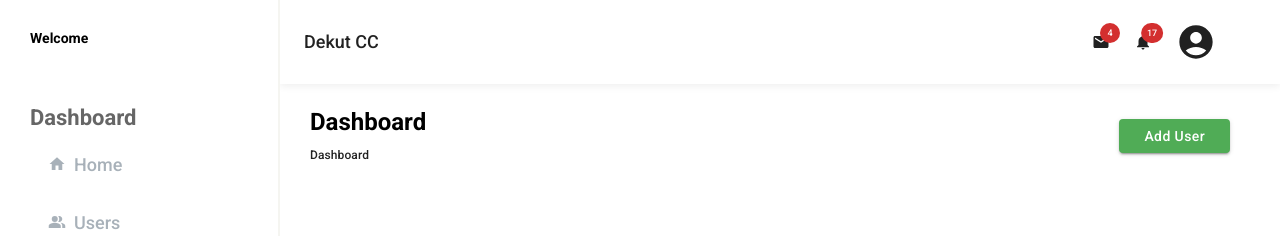
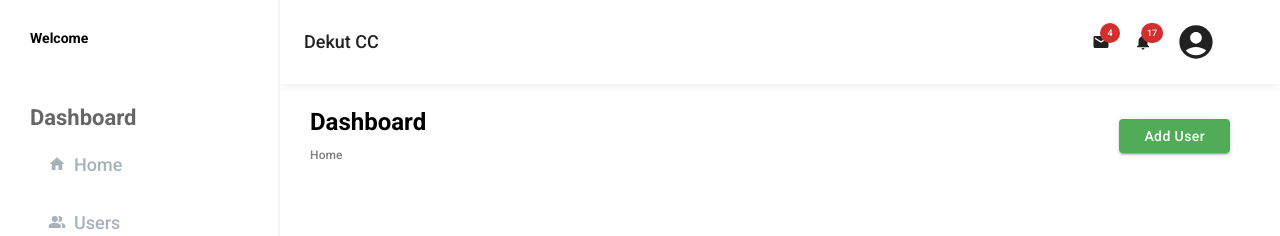
Before and after one commit to marville001/caweb, a React (Create React App) app: page /admin in a window 1280 px wide. Shown: the top 236 px of the page. Built offline with nearby package versions, Linux system fonts and the light colour scheme.

Commit message:
Updated breadcrumbs to be passed as props

```diff
--- a/src/Admin/components/custom/PageHeaderWithBreadCamp.jsx
+++ b/src/Admin/components/custom/PageHeaderWithBreadCamp.jsx
@@ -1,69 +1,15 @@
 import React from "react";
 import Breadcrumbs from "@mui/material/Breadcrumbs";
-import Typography from "@mui/material/Typography";
-import Link from "@mui/material/Link";
 import { styled } from "@mui/material/styles";
 import { Button } from "@mui/material";
 
-import { NavLink, useHistory } from "react-router-dom";
-
-const PageHeaderWithBreadCamp = ({ title }) => {
-  const history = useHistory();
-
-  const generateCrumb = () => {
-    const paths = history.location.pathname.split("/");
-    if (paths[paths.length - 1] === "") {
-      paths.pop();
-    }
-
-    paths.shift();
-
-    console.log({ paths });
-
-    if (paths.length === 1) {
-      return [
-        <Typography key="3" color="text.primary">
-          Dashboard
-        </Typography>,
-      ];
-    } else {
-      const crumbs = [
-        <NavLink underline="hover" style={{ color: "gray" }} to="/admin">
-          Dashboard
-        </NavLink>,
-      ];
-
-      const last = paths[paths.length - 1]
-
-      if (paths.length > 2) {
-        paths.pop();
-        paths.unshift();
-
-        for (let p of paths) {
-          crumbs.push(
-            <NavLink underline="hover" style={{ color: "gray" }} to="/admin/">
-              {p}
-            </NavLink>
-          );
-        }
-      }
-
-      crumbs.push(
-        <Typography key="3" color="text.primary">
-          {last}
-        </Typography>
-      );
-      return crumbs;
-    }
-  };
-  generateCrumb();
-
+const PageHeaderWithBreadCamp = ({ title, crumbs }) => {
   return (
     <CompContainer>
       <div>
         <CompTitle>{title}</CompTitle>
         <Breadcrumbs separator="-" aria-label="breadcrumb">
-          {generateCrumb()}
+          {crumbs}
         </Breadcrumbs>
       </div>
       <div>
--- a/src/Admin/pages/HomeDashboard/HomeDashboard.jsx
+++ b/src/Admin/pages/HomeDashboard/HomeDashboard.jsx
@@ -1,13 +1,18 @@
+import { Typography } from "@mui/material";
 import React from "react";
+import { NavLink } from "react-router-dom";
 import PageHeaderWithBreadCamp from "../../components/custom/PageHeaderWithBreadCamp";
 import { MainContainer } from "../../components/custom/StyledComponents";
 
 const HomeDashboard = () => {
+  const crumbs = [
+    <NavLink underline="hover" style={{ color: "gray" }} to="/admin">
+      Home
+    </NavLink>,
+  ];
   return (
     <MainContainer>
-      <PageHeaderWithBreadCamp
-        title="Dashboard"
-      />
+      <PageHeaderWithBreadCamp title="Dashboard" crumbs={crumbs} />
     </MainContainer>
   );
 };
--- a/src/Admin/pages/ViewUsers/ViewUsers.jsx
+++ b/src/Admin/pages/ViewUsers/ViewUsers.jsx
@@ -1,11 +1,21 @@
+import { Typography } from "@mui/material";
 import React from "react";
+import { NavLink } from "react-router-dom";
 import PageHeaderWithBreadCamp from "../../components/custom/PageHeaderWithBreadCamp";
 import { MainContainer } from "../../components/custom/StyledComponents";
 
 const ViewUsers = () => {
+  const crumbs = [
+    <NavLink underline="hover" style={{ color: "gray" }} to="/admin">
+      Home
+    </NavLink>,
+    <Typography key="3" color="text.primary">
+      Users
+    </Typography>
+  ]
   return (
     <MainContainer>
-      <PageHeaderWithBreadCamp title="All Users" />
+      <PageHeaderWithBreadCamp title="All Users" crumbs={crumbs} />
     </MainContainer>
   );
 };
```
